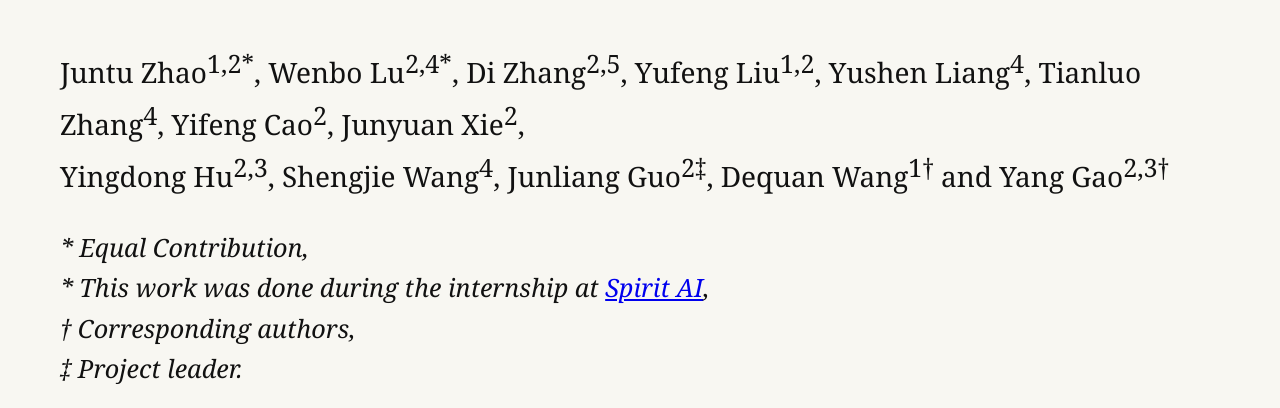
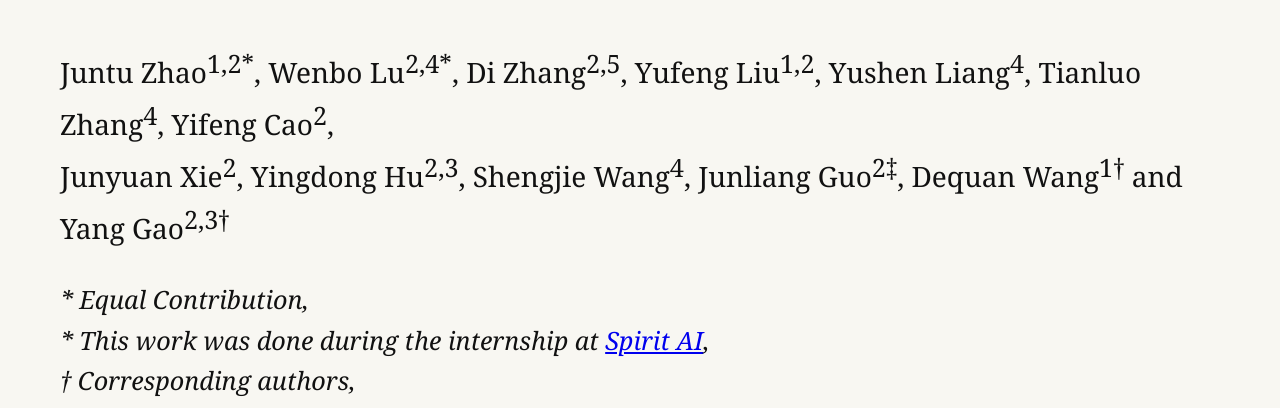
Before and after one commit to StateFreePolicy/StateFreePolicy.github.io, a plain HTML site: page index.html in a window 1280 px wide. Shown: the part 384-792 px from the top of the page. Drawn offline with nearby package versions, Linux system fonts and the light colour scheme.

Commit message:
Polish the author

```diff
--- a/index.html
+++ b/index.html
@@ -187,7 +187,7 @@
         <p>
             Juntu Zhao<sup>1,2*</sup>, Wenbo Lu<sup>2,4*</sup>, Di Zhang<sup>2,5</sup>,
             Yufeng Liu<sup>1,2</sup>, Yushen Liang<sup>4</sup>, Tianluo Zhang<sup>4</sup>,
-            Yifeng Cao<sup>2</sup>, Junyuan Xie<sup>2</sup>, <br>Yingdong Hu<sup>2,3</sup>,
+            Yifeng Cao<sup>2</sup>, <br>Junyuan Xie<sup>2</sup>, Yingdong Hu<sup>2,3</sup>,
             Shengjie Wang<sup>4</sup>, Junliang Guo<sup>2‡</sup>,
             Dequan Wang<sup>1†</sup> and Yang Gao<sup>2,3†</sup>
         </p>
```
